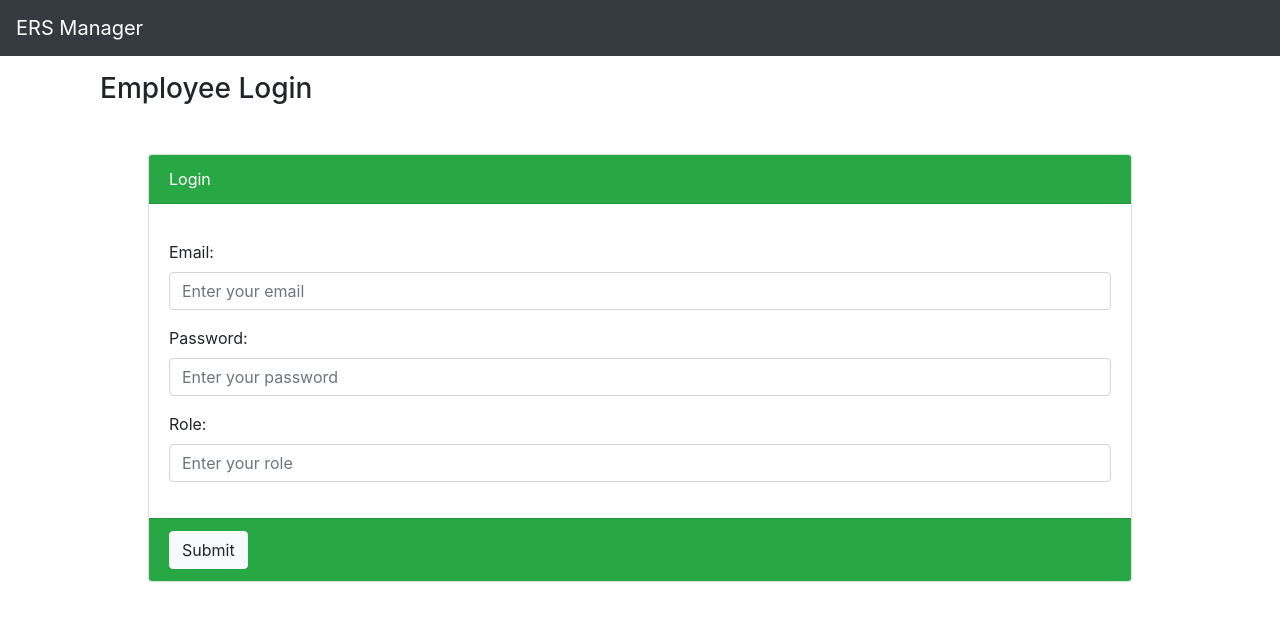
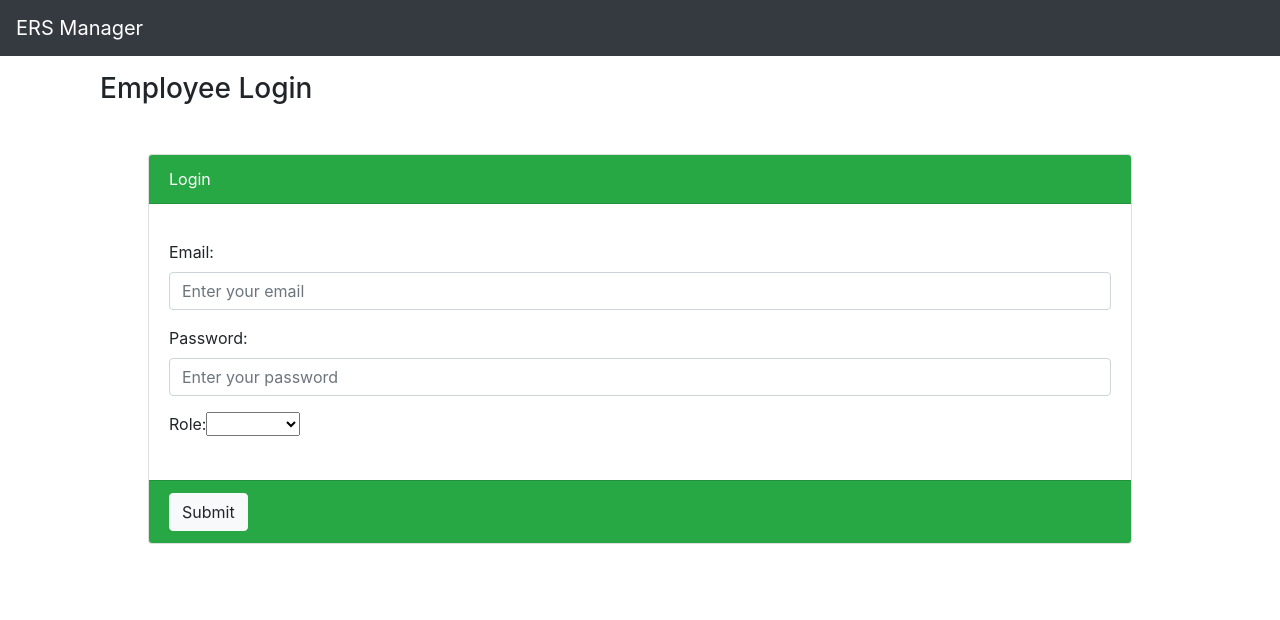
Before and after one commit to mariojrgithub/ers-frontend, an Angular app: page /login in a window 1280 px wide. Shown: the top 620 px of the page. Built offline with nearby package versions, Linux system fonts and the light colour scheme.

Commit message:
added view images component

```diff
--- a/src/app/app-routing.module.ts
+++ b/src/app/app-routing.module.ts
@@ -35,8 +35,8 @@ const routes: Routes = [
 
   { path: "logout", component: LogoutComponent },
 
-  { path:"manager/pic-upload", component: PicUploadComponent },
-  { path:"manager/all-pics", component: AllPicsComponent }
+  { path:"manager/pic-upload", component: PicUploadComponent, canActivate: [AuthGuardService] },
+  { path:"manager/all-pics", component: AllPicsComponent, canActivate: [AuthGuardService] }
 
 ];
 
--- a/src/app/app.component.html
+++ b/src/app/app.component.html
@@ -13,6 +13,12 @@
         </li>
         <li class="nav-item">
           <a routerLink="manager/requests/resolved" class="nav-link" *ngIf="isLoggedIn() == true && getRole() == 'manager'">M-Resolved</a>
+        </li>
+        <li class="nav-item">
+          <a routerLink="manager/pic-upload" class="nav-link" *ngIf="isLoggedIn() == true && getRole() == 'manager'">M-Upload Image</a>
+        </li>
+        <li class="nav-item">
+          <a routerLink="manager/all-pics" class="nav-link" *ngIf="isLoggedIn() == true && getRole() == 'manager'">M-View Images</a>
         </li>
 
         <li class="nav-item">
--- a/src/app/components/all-pics/all-pics.component.css
+++ b/src/app/components/all-pics/all-pics.component.css
@@ -0,0 +1,3 @@
+.container {
+    text-align: center;
+}
--- a/src/app/components/all-pics/all-pics.component.html
+++ b/src/app/components/all-pics/all-pics.component.html
@@ -1,13 +1,14 @@
 <div class="container">
 
     <h3>Request Images</h3>
+    <hr>
 
         <ng-container *ngFor="let image of retrievedImages; let i = index">
             <ng-container *ngFor="let id of retrievedIds; let j = index">
                 <ng-container *ngIf="i===j">
                     <div>
-                    <h3 >{{ id }}</h3>
-                    <img [src]="image" alt=""/>
+                    <h2>Image Id: {{ id }}</h2>
+                    <img [src]="image" alt="" height="250"/>
                     </div>
                 </ng-container>
             </ng-container>
--- a/src/app/components/login/login.component.html
+++ b/src/app/components/login/login.component.html
@@ -32,18 +32,11 @@
               />
             </div>
             <div class="mb-3 mt-3">
-                <label for="employeeRole" class="form-label">Role:</label>
-                <input
-                  required
-                  type="text"
-                  class="form-control"
-                  id="employeeRole"
-                  placeholder="Enter your role"
-                  name="employeeRole"
-                  [(ngModel)]="newEmployee.employeeRole"
-                  />
-              </div>
-
+              <label for="employeeRole" class="form-label">Role: </label>
+              <select name="employeeRole" id="employeeRole" [(ngModel)]="newEmployee.employeeRole">
+                <option *ngFor="let selection of selections" [value]="selection">{{ selection }}</option>
+              </select>
+            </div>
           </form>
         </div>
         <div class="card-footer bg-success">
--- a/src/app/components/login/login.component.ts
+++ b/src/app/components/login/login.component.ts
@@ -19,6 +19,8 @@ export class LoginComponent implements OnInit {
   }
 
   submitted = false;
+
+  selections = ["associate", "manager"];
 
   constructor(private employeeService: EmployeesService, private router: Router) { }
 
--- a/src/app/components/pic-upload/pic-upload.component.html
+++ b/src/app/components/pic-upload/pic-upload.component.html
@@ -1,6 +1,7 @@
 <div class="container">
 
     <h3>Upload Image</h3>
+    <hr>
 
     <div class="row">
         <div class="col-8">
--- a/src/app/components/pic-upload/pic-upload.component.ts
+++ b/src/app/components/pic-upload/pic-upload.component.ts
@@ -1,6 +1,6 @@
 import { Component, OnInit } from '@angular/core';
 import { RequestsService } from 'src/app/services/requests.service';
-// import { ImageFile } from 'src/app/models/ImageFile';
+import { ActivatedRoute, Router } from '@angular/router';
 
 @Component({
   selector: 'app-pic-upload',
@@ -13,7 +13,9 @@ export class PicUploadComponent implements OnInit {
   currentFile?: any;
   fileInfos?: any;
 
-  constructor(private requestService: RequestsService) { }
+  submitted = false;
+
+  constructor(private requestService: RequestsService, private activatedRoute: ActivatedRoute, private router: Router) { }
 
   ngOnInit(): void {
   }
@@ -37,6 +39,12 @@ export class PicUploadComponent implements OnInit {
       .subscribe({
         next: (event) => {
           console.log(event);
+
+          this.submitted = true;
+
+          if(this.submitted){
+            this.router.navigate(['/manager/all-pics']);
+          }
         },
         error: (e) => console.log(e)
       });
```
